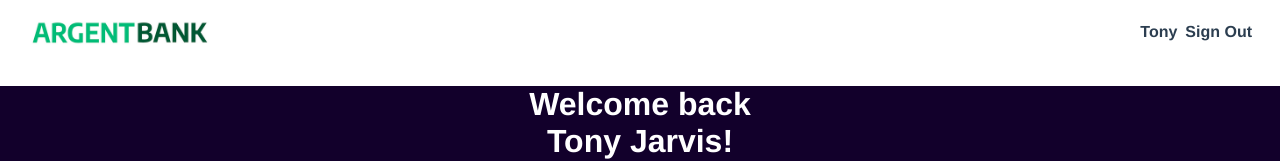
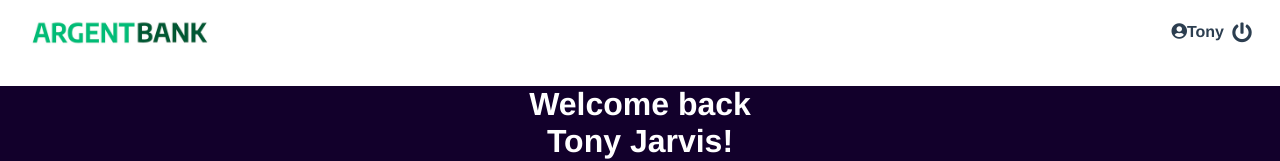
Before and after one commit to Scharlyopitz/Projet-11-Implementez-le-front-end-dune-application-bancaire-avec-React, a React (Create React App) app in the folder projet11/: page /sign-in in a window 1280 px wide. Both pictures are taken after typing "Sample", "Sample123" into the empty fields and a click on the button "Sign In". Shown: the top 161 px of the page. Built offline with nearby package versions, Linux system fonts and the light colour scheme.

Commit message:
style user nav

```diff
--- a/projet11/public/index.html
+++ b/projet11/public/index.html
@@ -10,6 +10,11 @@
             content="Web site created using create-react-app"
         />
         <link rel="apple-touch-icon" href="%PUBLIC_URL%/logo192.png" />
+
+        <link
+            rel="stylesheet"
+            href="https://cdnjs.cloudflare.com/ajax/libs/font-awesome/5.15.3/css/all.min.css"
+        />
 
         <title>React App</title>
     </head>
--- a/projet11/src/components/Nav.js
+++ b/projet11/src/components/Nav.js
@@ -55,20 +55,18 @@ export default function Nav() {
             </NavLink>
 
             {user ? (
-                <div>
+                <div className="user-nav">
                     <NavLink className="main-nav-item" to="/user">
                         <i className="fa fa-user-circle"></i>
                         Tony
                     </NavLink>
                     <NavLink onClick={handleLogOut} className="main-nav-item">
-                        <i className="fa fa-sign-out"></i>
-                        Sign Out
+                        <i class="fa-solid fa-power-off"></i>
                     </NavLink>
                 </div>
             ) : (
                 <div>
                     <NavLink className="main-nav-item" to="/sign-in">
-                        <i className="fa fa-user-circle"></i>
                         SignIn
                     </NavLink>
                 </div>
--- a/projet11/src/styles/main.css
+++ b/projet11/src/styles/main.css
@@ -317,3 +317,17 @@ body {
         font-size: 30px;
     }
 }
+
+/* LOGOUT STYLE BUTTON  */
+
+.fa-power-off:before {
+    content: "\f011";
+    font-family: "Font Awesome 5 Free";
+    font-style: initial;
+    font-size: 20px;
+}
+
+.user-nav {
+    display: flex;
+    align-items: center;
+}
```
